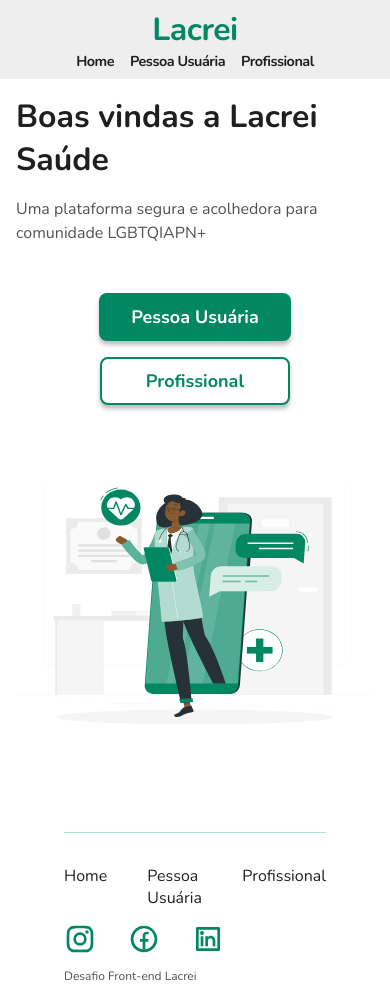
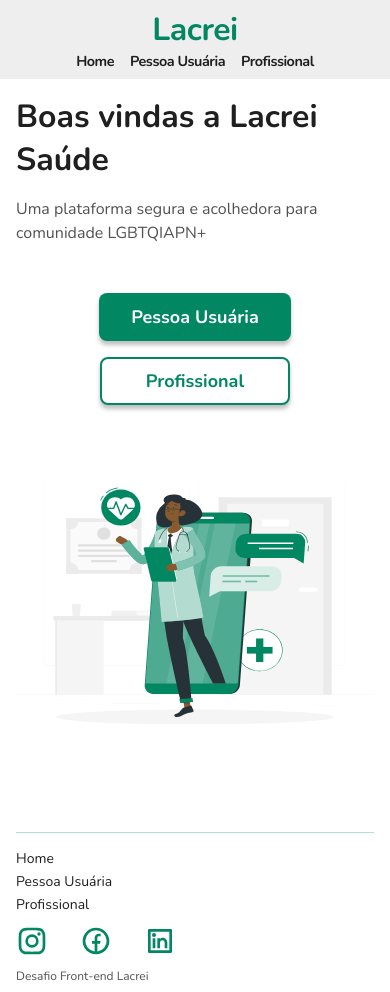
Before and after one commit to praxeds/desafio-front-end-lacrei, a React (Create React App) app: page / in a window 390 px wide. Built offline with nearby package versions, Linux system fonts and the light colour scheme.

Commit message:
Added responsive design to footer section

```diff
--- a/src/components/footer/styled.ts
+++ b/src/components/footer/styled.ts
@@ -46,4 +46,17 @@ export const FooterSection = styled.footer`
         ${styles.text(0.75, 400)};
         color: ${styles.colors.secondaryMedium};
     }
+
+    @media (max-width: 520px) {
+        margin: 0px 1rem;
+        padding-top: 1rem;
+
+        div.nav {
+            flex-direction: column;
+            gap: 0.25rem;
+            a {
+                ${styles.text(0.875, 400)};
+            }
+        }
+    }
 `;
```
